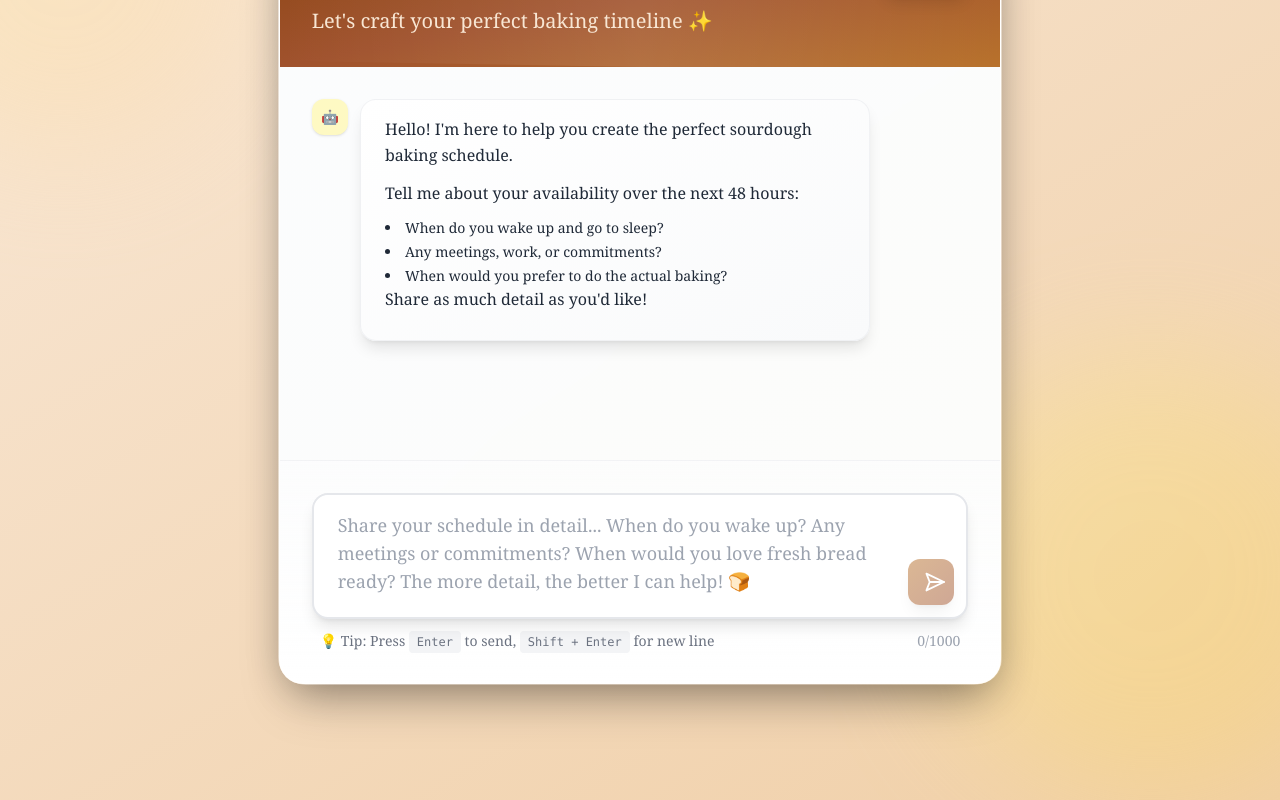
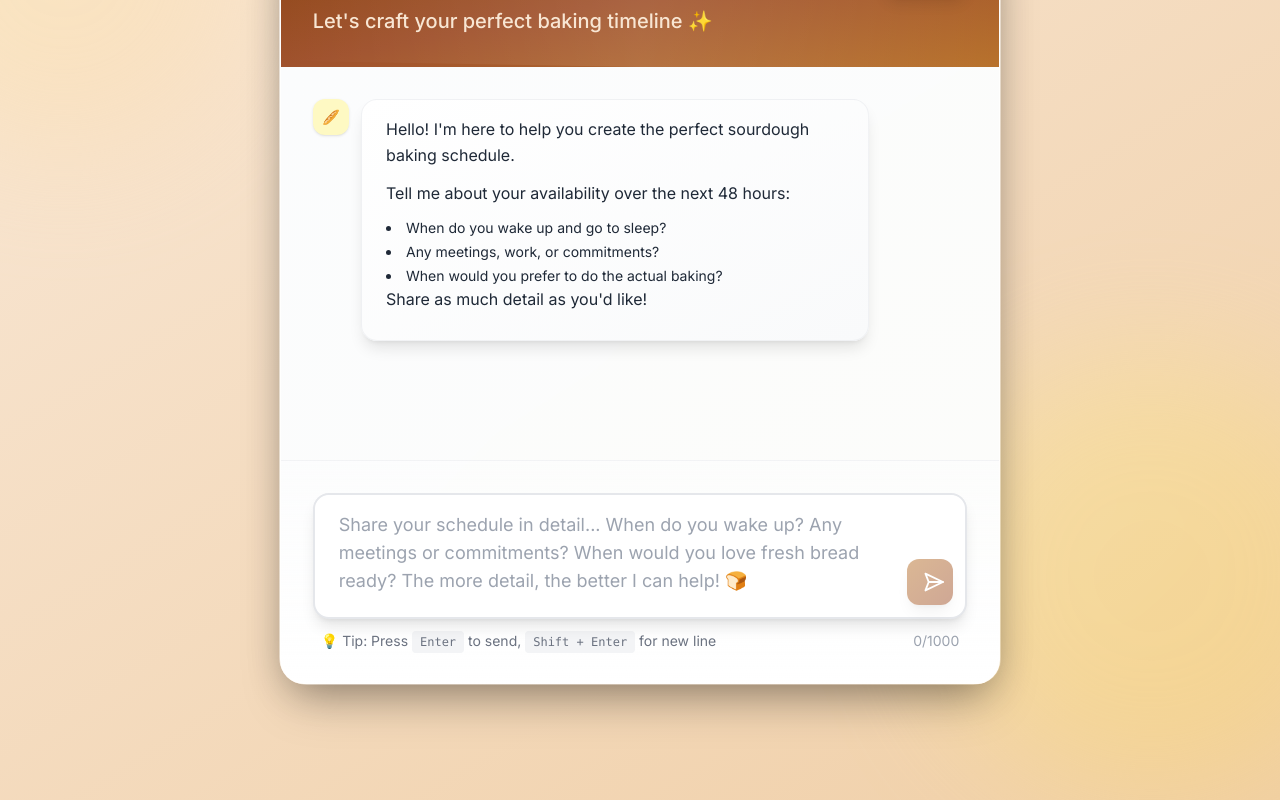
Before and after one commit to abbydulski/sourdough-bot, a Next.js app: page / in a window 1280 px wide. Built offline with nearby package versions, Linux system fonts and the light colour scheme.

Commit message:
UI refresh: Inter font, dark-mode variants, ChatGPT-like layout with bread emojis

```diff
--- a/components/Chat.js
+++ b/components/Chat.js
@@ -55,11 +55,11 @@ export default function Chat({ theme = 'light', setTheme }) {
           <div className="flex items-center justify-between mb-3">
             <div className="flex-1" />
             <div className="flex items-center justify-center gap-3">
-              <Sparkles className="text-yellow-300" size={28} />
+              <span className="text-2xl">🥖</span>
               <h1 className="text-3xl font-bold bg-gradient-to-r from-yellow-200 to-orange-200 bg-clip-text text-transparent">
                 Sourdough Schedule Bot
               </h1>
-              <Sparkles className="text-yellow-300" size={28} />
+              <span className="text-2xl">🥖</span>
             </div>
             <div className="flex-1 flex justify-end">
               {setTheme && (
--- a/components/Message.js
+++ b/components/Message.js
@@ -6,7 +6,7 @@ export default function Message({ message, isFirst, theme = 'light' }) {
       <div className={`flex items-start gap-3 max-w-[85%]`}>
         {isBot && (
           <div className={`flex h-9 w-9 shrink-0 items-center justify-center rounded-xl shadow ${theme === 'dark' ? 'bg-stone-800 text-yellow-300' : 'bg-yellow-100 text-yellow-700'}`}>
-            <span className="text-sm">🤖</span>
+            <span className="text-sm">🥖</span>
           </div>
         )}
         <div
--- a/pages/_app.js
+++ b/pages/_app.js
@@ -1,5 +1,8 @@
 import '../styles/globals.css'
 import { useEffect, useState } from 'react'
+import { Inter } from 'next/font/google'
+
+const inter = Inter({ subsets: ['latin'] })
 
 export default function App({ Component, pageProps }) {
   const [theme, setTheme] = useState('light')
@@ -22,5 +25,9 @@ export default function App({ Component, pageProps }) {
     }
   }, [theme])
 
-  return <Component {...pageProps} theme={theme} setTheme={setTheme} />
+  return (
+    <div className={inter.className}>
+      <Component {...pageProps} theme={theme} setTheme={setTheme} />
+    </div>
+  )
 }
--- a/styles/globals.css
+++ b/styles/globals.css
@@ -4,7 +4,7 @@
 
 @layer base {
   body {
-    @apply font-serif antialiased bg-gradient-to-br from-sourdough-100 to-sourdough-200 min-h-screen text-stone-900;
+    @apply font-sans antialiased bg-gradient-to-br from-sourdough-100 to-sourdough-200 min-h-screen text-stone-900;
   }
   .dark body {
     @apply bg-gradient-to-br from-stone-950 to-stone-900 text-stone-100;
--- a/tailwind.config.js
+++ b/tailwind.config.js
@@ -22,6 +22,7 @@ module.exports = {
           }
         },
         fontFamily: {
+          'sans': ['Inter', 'ui-sans-serif', 'system-ui', 'Segoe UI', 'Roboto', 'Helvetica Neue', 'Arial', 'Noto Sans', 'Apple Color Emoji', 'Segoe UI Emoji', 'Segoe UI Symbol', 'Noto Color Emoji'],
           'serif': ['Georgia', 'serif'],
         }
       },
```
